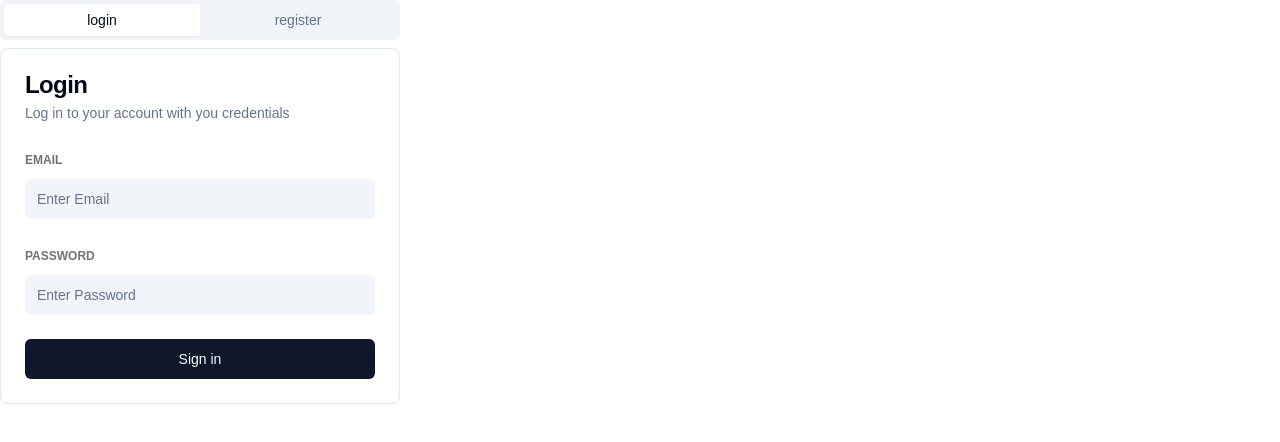
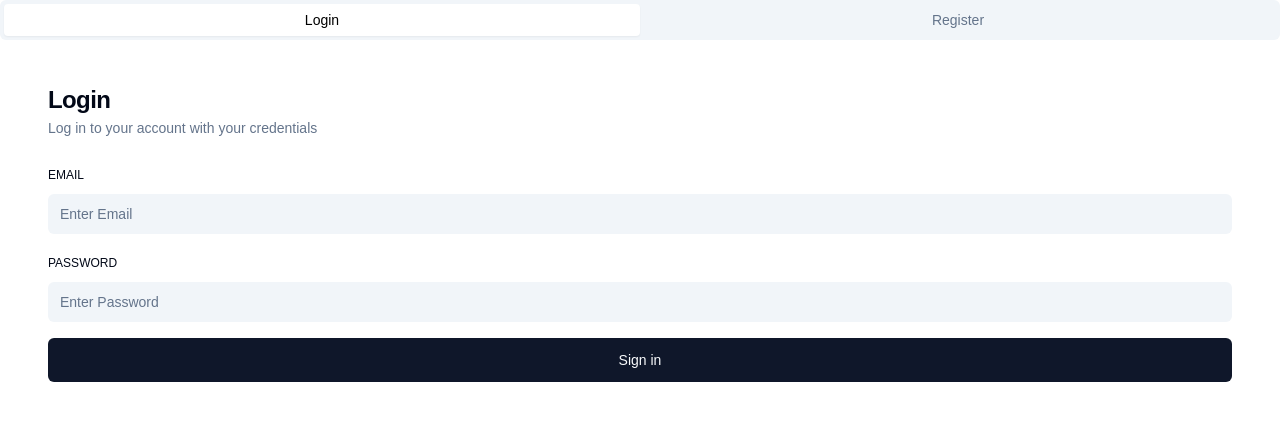
Before and after one commit to NumanKhan0103/admin-dashboard-Next.js-TypeScript-Shadcn-ui, a Next.js app: page /auth in a window 1280 px wide. Shown: the top 442 px of the page. Built offline with nearby package versions, Linux system fonts and the light colour scheme.

Commit message:
create register form

```diff
--- a/app/(auth)/laoyout.tsx
+++ b/app/(auth)/laoyout.tsx
@@ -1,9 +1,14 @@
+import ThemeToggler from '@/components/ThemeToggler';
+
 const AuthLayout = ({ children }: { children: React.ReactNode }) => {
-    return (
-        <div className="h-[100vh] flex items-center justify-center relative">
-            {children}
-        </div>
-    );
+  return (
+    <div className="h-[100vh] flex items-center justify-center relative">
+      <div className="absolute bottom-5 right-0 text-white">
+        <ThemeToggler />
+      </div>
+      {children}
+    </div>
+  );
 };
 
 export default AuthLayout;
--- a/components/auth/AuthTabs.tsx
+++ b/components/auth/AuthTabs.tsx
@@ -1,21 +1,30 @@
-import { Tabs, TabsContent, TabsList, TabsTrigger } from "@/components/ui/tabs"
-import  LoginForm  from "./LoginForm"
-import  RegisterForm  from "./RegisterForm"
+import { Tabs, TabsContent, TabsList, TabsTrigger } from "@/components/ui/tabs";
+import LoginForm from "./LoginForm";
+import RegisterForm from "./RegisterForm";
 
 export default function AuthTabs() {
     return (
-        <Tabs defaultValue="login" className="w-[400px]">
+            <Tabs defaultValue="login" className="w-full">
                 <TabsList className="grid w-full grid-cols-2">
-                <TabsTrigger value="login">login</TabsTrigger>
-                <TabsTrigger value="register">register</TabsTrigger>
+                    <TabsTrigger
+                        value="login"
+                        className="data-[state=active]:bg-white data-[state=active]:text-black"
+                    >
+                        Login
+                    </TabsTrigger>
+                    <TabsTrigger
+                        value="register"
+                        className="data-[state=active]:bg-white data-[state=active]:text-black"
+                    >
+                        Register
+                    </TabsTrigger>
                 </TabsList>
-            <TabsContent value="login">
+                <TabsContent value="login" className="bg-white rounded-md mt-0 p-6">
                     <LoginForm />
                 </TabsContent>
-            <TabsContent value="register">
+                <TabsContent value="register" className="bg-white rounded-md mt-0 p-6">
                    <RegisterForm />
                 </TabsContent>
             </Tabs>
-
     )
 }
--- a/components/auth/LoginForm.tsx
+++ b/components/auth/LoginForm.tsx
@@ -1,9 +1,12 @@
 "use client";
 import React from 'react';
-import BackButton from "@/components/BackButton";
 import * as z from 'zod';
 import { useForm } from 'react-hook-form';
 import { zodResolver } from '@hookform/resolvers/zod';
+import { Button } from '@/components/ui/button';
+import { Input } from '@/components/ui/input';
+import { toast } from "sonner";
+import { useRouter } from 'next/navigation';
 import {
     Form,
     FormControl,
@@ -19,11 +22,6 @@ import {
     CardTitle,
     CardDescription
 } from '@/components/ui/card';
-import { Button } from '@/components/ui/button';
-import { Input } from '@/components/ui/input';
-import { toast } from "sonner";
-import { useRouter } from 'next/navigation';
-
 
 // login form validation
 const formScheme = z.object({
@@ -37,12 +35,9 @@ const formScheme = z.object({
     })
 });
 
-
 export default function LoginPage() {
-
     const router = useRouter();
 
-    // form validation
     const form = useForm<z.infer<typeof formScheme>>({
         resolver: zodResolver(formScheme),
         defaultValues: {
@@ -52,33 +47,31 @@ export default function LoginPage() {
     });
 
     const onSubmit = (data: z.infer<typeof formScheme>) => {
-
         toast("Login Successfully");
-
         router.push("/dashboard");
     }
 
     return (
-        <>
-            <Card>
+        <Card className="border-0 shadow-none">
             <CardHeader>
-                    <CardTitle> Login </CardTitle>
-                    <CardDescription> Log in to your account with you credentials</CardDescription>
+                <CardTitle>Login</CardTitle>
+                <CardDescription>Log in to your account with your credentials</CardDescription>
             </CardHeader>
-                <CardContent className='space-y-2'>
+            <CardContent>
                 <Form {...form}>
-                        <form onSubmit={form.handleSubmit(onSubmit)} className='space-y-6'>
+                    <form onSubmit={form.handleSubmit(onSubmit)} className="space-y-4">
                         <FormField
                             control={form.control}
                             name="email"
                             render={({ field }) => (
                                 <FormItem>
-                                        <FormLabel className='uppercase text-xs font-bold text-zinc-500 dark:text-white'>Email</FormLabel>
+                                    <FormLabel className="text-xs uppercase">Email</FormLabel>
                                     <FormControl>
                                         <Input
-                                                className='bg-slate-100 dark:bg-slate-500 border-0 focus-visible:ring-0 text-black dark:text-white focus-visible:ring-offset-0'
-                                                placeholder="Enter Email "
-                                                {...field} />
+                                            className="bg-slate-100 border-0"
+                                            placeholder="Enter Email"
+                                            {...field}
+                                        />
                                     </FormControl>
                                     <FormMessage />
                                 </FormItem>
@@ -90,24 +83,26 @@ export default function LoginPage() {
                             name="password"
                             render={({ field }) => (
                                 <FormItem>
-                                        <FormLabel className='uppercase text-xs font-bold text-zinc-500 dark:text-white'>Password</FormLabel>
+                                    <FormLabel className="text-xs uppercase">Password</FormLabel>
                                     <FormControl>
                                         <Input
                                             type="password"
-                                                className='bg-slate-100 dark:bg-slate-500 border-0 focus-visible:ring-0 text-black dark:text-white focus-visible:ring-offset-0'
-                                                placeholder="Enter Password "
-                                                {...field} />
+                                            className="bg-slate-100 border-0"
+                                            placeholder="Enter Password"
+                                            {...field}
+                                        />
                                     </FormControl>
                                     <FormMessage />
                                 </FormItem>
                             )}
                         />
 
-                            <Button className='w-full mt-2'>Sign in</Button>
+                        <Button type="submit" className="w-full bg-[#0F172A]" size="lg">
+                            Sign in
+                        </Button>
                     </form>
                 </Form>
             </CardContent>
         </Card>
-        </>
     )
 }
--- a/components/auth/RegisterForm.tsx
+++ b/components/auth/RegisterForm.tsx
@@ -72,11 +72,31 @@ export default function RegisterForm() {
             <Card>
                 <CardHeader>
                     <CardTitle> Register </CardTitle>
-                    <CardDescription> Log in to your account with you credentials</CardDescription>
+                    <CardDescription> Sing up by adding info below </CardDescription>
                 </CardHeader>
                 <CardContent className='space-y-2'>
                     <Form {...form}>
                         <form onSubmit={form.handleSubmit(onSubmit)} className='space-y-6'>
+
+                           {/* name  */}
+                           <FormField
+                                control={form.control}
+                                name="name"
+                                render={({ field }) => (
+                                    <FormItem>
+                                        <FormLabel className='uppercase text-xs font-bold text-zinc-500 dark:text-white'>Name</FormLabel>
+                                        <FormControl>
+                                            <Input
+                                                className='bg-slate-100 dark:bg-slate-500 border-0 focus-visible:ring-0 text-black dark:text-white focus-visible:ring-offset-0'
+                                                placeholder="Enter Name "
+                                                {...field} />
+                                        </FormControl>
+                                        <FormMessage />
+                                    </FormItem>
+                                )}
+                            />
+
+                           {/* email  */}
                             <FormField
                                 control={form.control}
                                 name="email"
@@ -116,7 +136,7 @@ export default function RegisterForm() {
                             {/* confirm password  */}
 <FormField
                                 control={form.control}
-                                name="password"
+                                name="confirmPassword"
                                 render={({ field }) => (
                                     <FormItem>
                                         <FormLabel className='uppercase text-xs font-bold text-zinc-500 dark:text-white'>Confirm Password</FormLabel>
```
Lines whose indentation alone changed are shown as unchanged.
